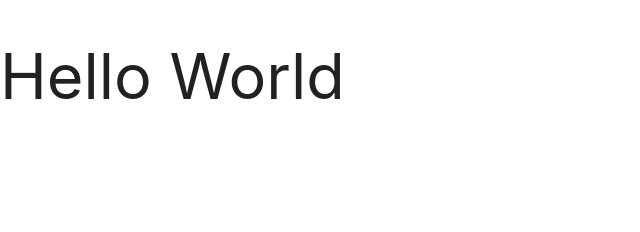
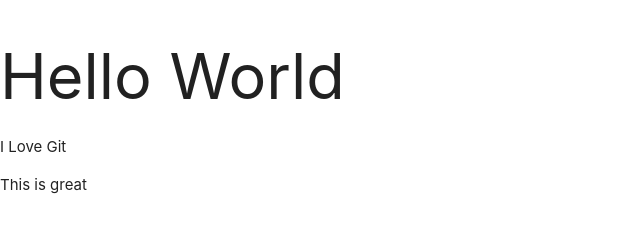
Before and after one commit to Alireza33446699/frontend.project, a plain HTML site: page index.html in a window 1280 px wide. Shown: the whole page, without its empty margins (0-640 px from the left). Drawn offline with Linux system fonts and the light colour scheme.

Commit message:
2th commit

```diff
--- a/index.html
+++ b/index.html
@@ -12,7 +12,8 @@
 
 <body>
     <h1>Hello World</h1>
-
+    <p>I Love Git</p>
+    <p>This is great</p>
 
 
 
```
